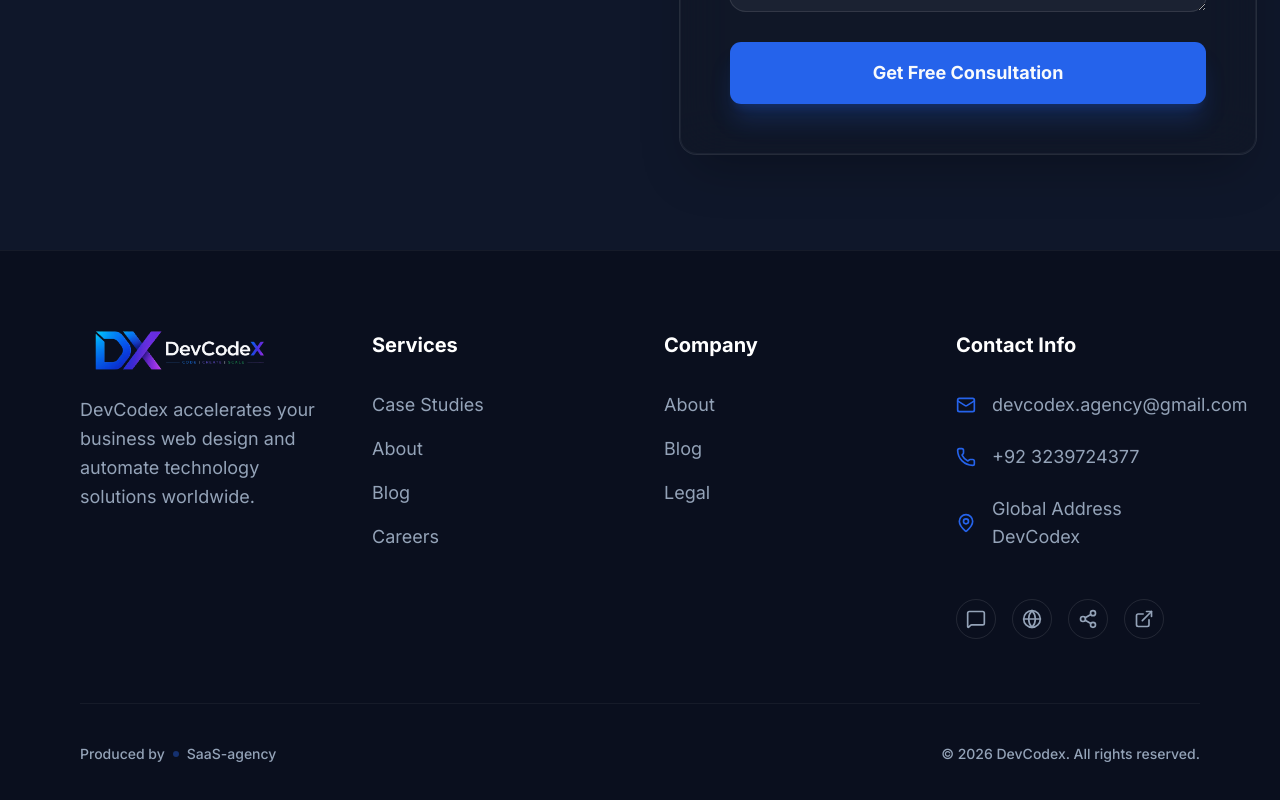
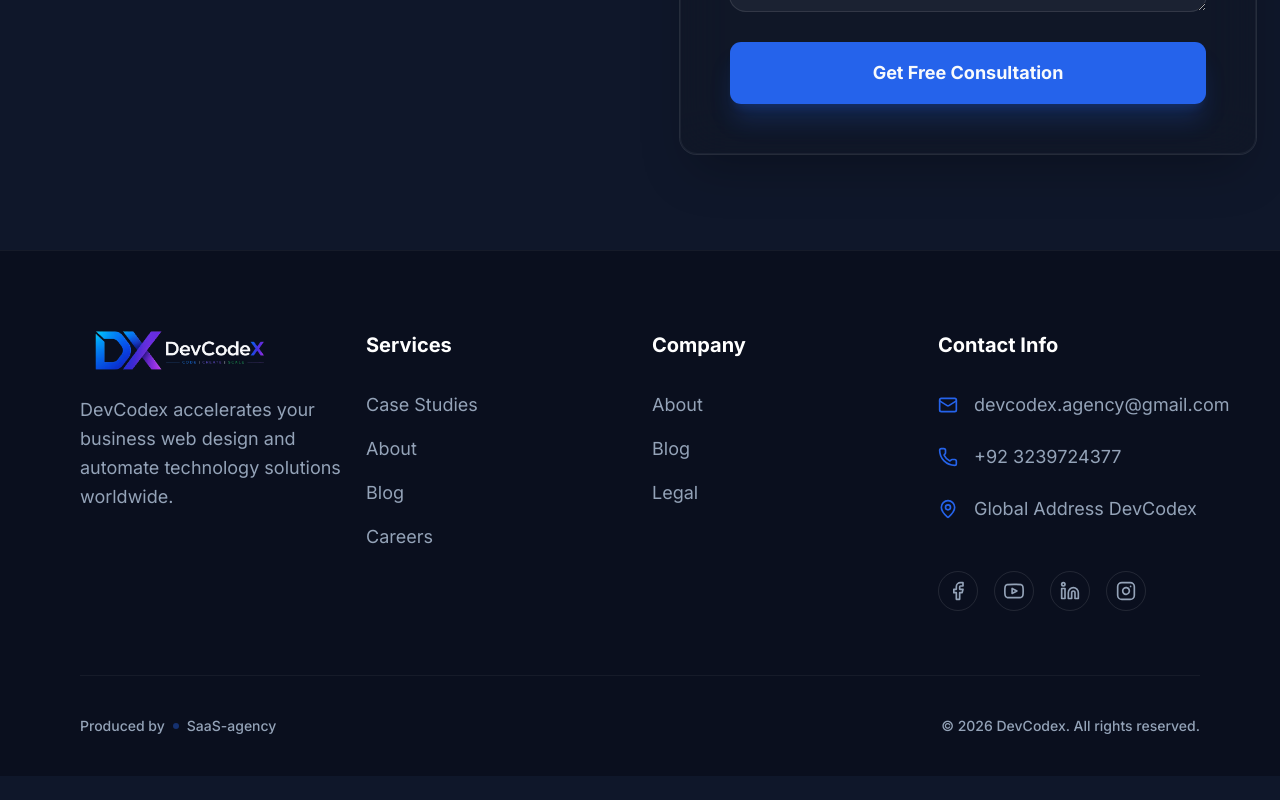
Before and after one commit to developbysaif/devcodex, a Next.js app: page / in a window 1280 px wide. Shown: the part 9093-9893 px from the top of the page. After the commit the page ends 9869 px from the top, so only its background shows below. Built offline with nearby package versions, Linux system fonts and the light colour scheme.

Commit message:
first commit

```diff
--- a/src/components/shared/Footer.jsx
+++ b/src/components/shared/Footer.jsx
@@ -1,7 +1,32 @@
 "use client";
 import React from "react";
 import Link from "next/link";
-import { Mail, Phone, MapPin, Cpu, Globe, Share2, MessageSquare, ExternalLink } from "lucide-react";
+import { Mail, Phone, MapPin, Globe, Share2, MessageSquare, ExternalLink } from "lucide-react";
+
+// Use custom SVGs for brand icons since they are missing in lucide-react version
+const FacebookIcon = (props) => (
+  <svg {...props} viewBox="0 0 24 24" fill="none" stroke="currentColor" strokeWidth="2" strokeLinecap="round" strokeLinejoin="round" xmlns="http://www.w3.org/2000/svg">
+    <path d="M18 2h-3a5 5 0 0 0-5 5v3H7v4h3v8h4v-8h3l1-4h-4V7a1 1 0 0 1 1-1h3z"/>
+  </svg>
+);
+
+const YoutubeIcon = (props) => (
+  <svg {...props} viewBox="0 0 24 24" fill="none" stroke="currentColor" strokeWidth="2" strokeLinecap="round" strokeLinejoin="round" xmlns="http://www.w3.org/2000/svg">
+    <path d="M22.54 6.42a2.78 2.78 0 0 0-1.94-2C18.88 4 12 4 12 4s-6.88 0-8.6.42a2.78 2.78 0 0 0-1.94 2C1 8.11 1 12 1 12s0 3.89.46 5.58a2.78 2.78 0 0 0 1.94 2c1.72.42 8.6.42 8.6.42s6.88 0 8.6-.42a2.78 2.78 0 0 0 1.94-2C23 15.89 23 12 23 12s0-3.89-.46-5.58z"/><polygon points="9.75 15.02 15.5 12 9.75 8.98 9.75 15.02"/>
+  </svg>
+);
+
+const LinkedinIcon = (props) => (
+  <svg {...props} viewBox="0 0 24 24" fill="none" stroke="currentColor" strokeWidth="2" strokeLinecap="round" strokeLinejoin="round" xmlns="http://www.w3.org/2000/svg">
+    <path d="M16 8a6 6 0 0 1 6 6v7h-4v-7a2 2 0 0 0-2-2 2 2 0 0 0-2 2v7h-4v-7a6 6 0 0 1 6-6z"/><rect x="2" y="9" width="4" height="12"/><circle cx="4" cy="4" r="2"/>
+  </svg>
+);
+
+const InstagramIcon = (props) => (
+  <svg {...props} viewBox="0 0 24 24" fill="none" stroke="currentColor" strokeWidth="2" strokeLinecap="round" strokeLinejoin="round" xmlns="http://www.w3.org/2000/svg">
+    <rect x="2" y="2" width="20" height="20" rx="5" ry="5"/><path d="M16 11.37A4 4 0 1 1 12.63 8 4 4 0 0 1 16 11.37z"/><line x1="17.5" y1="6.5" x2="17.51" y2="6.5"/>
+  </svg>
+);
 
 const footerLinks = {
   Services: [
@@ -21,7 +46,7 @@ export function Footer() {
   return (
     <footer className="bg-[#0A0F1E] pt-20 pb-10 border-t border-white/5">
       <div className="container mx-auto px-6 md:px-12 lg:px-20">
-        <div className="grid grid-cols-1 md:grid-cols-2 lg:grid-cols-4 gap-12 mb-16">
+        <div className="grid grid-cols-1 md:grid-cols-2 lg:grid-cols-4 gap-6 mb-16">
           {/* Logo & Description */}
           <div className="space-y-6">
             <Link href="/" className="flex items-center group">
@@ -82,7 +107,7 @@ export function Footer() {
               </li>
             </ul>
             <div className="flex space-x-4 pt-4">
-              {[MessageSquare, Globe, Share2, ExternalLink].map((Icon, i) => (
+              {[FacebookIcon, YoutubeIcon, LinkedinIcon, InstagramIcon].map((Icon, i) => (
                 <Link key={i} href="#" className="w-10 h-10 rounded-full border border-white/10 flex items-center justify-center text-muted-foreground hover:bg-brand-blue hover:text-white hover:border-brand-blue transition-all">
                   <Icon className="w-5 h-5" />
                 </Link>
```
